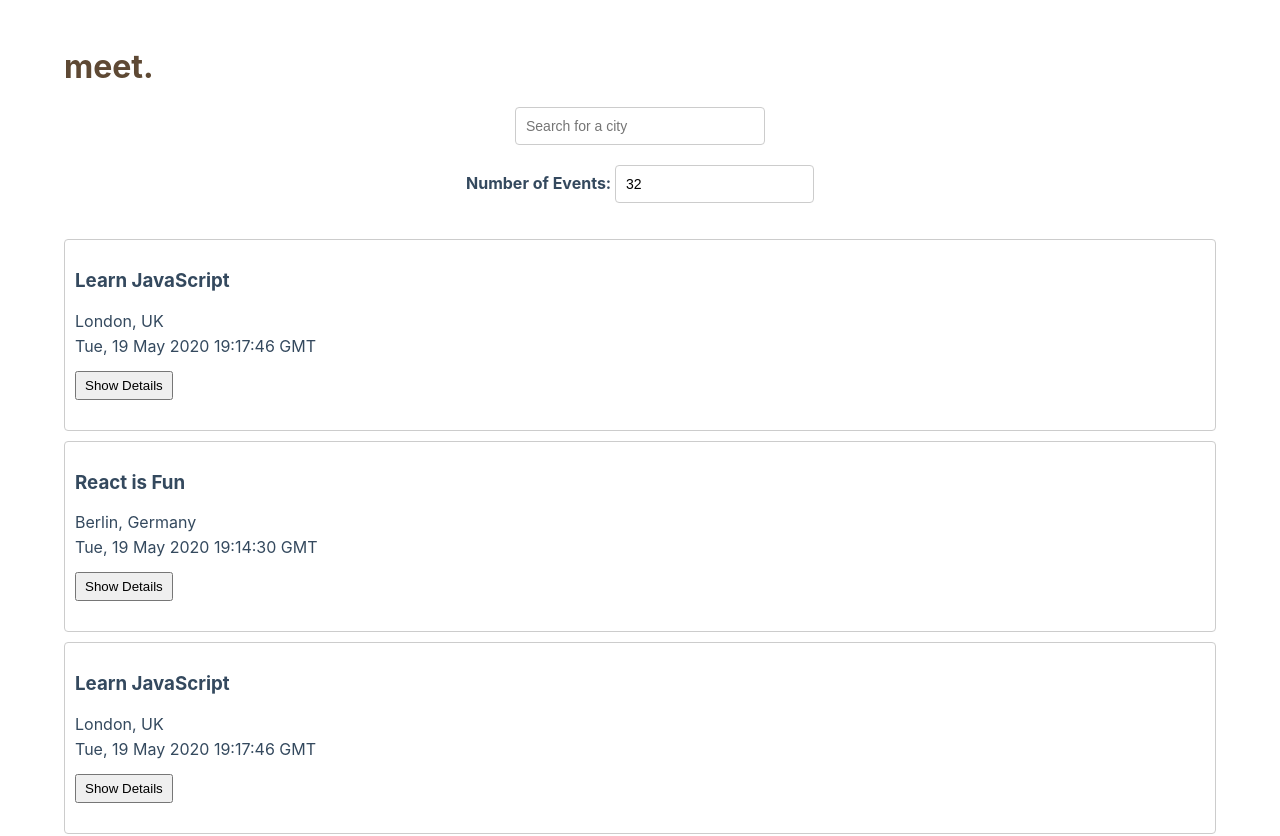
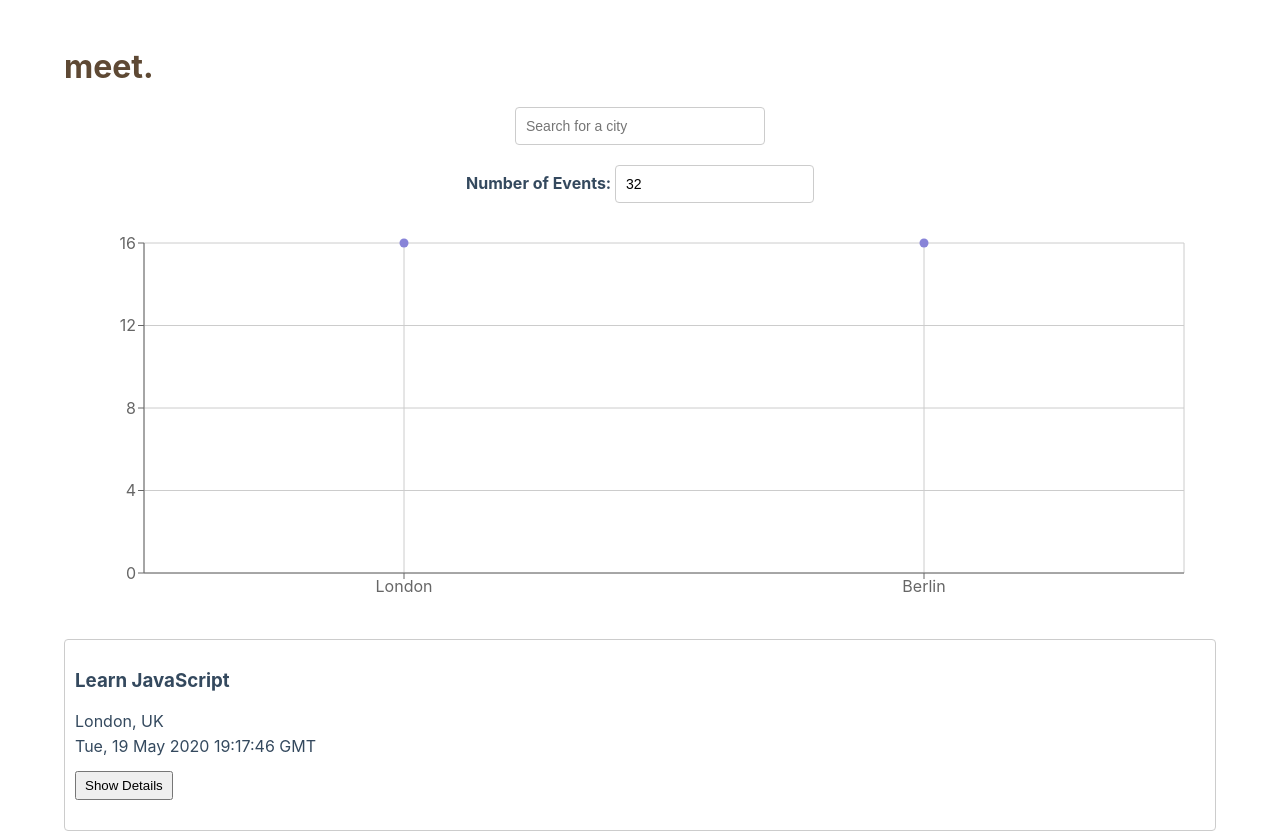
Before and after one commit to joannawongww/meet, a React (Create React App) app: page / in a window 1280 px wide. Shown: the top 836 px of the page. Built offline with nearby package versions, Linux system fonts and the light colour scheme; what atatus-spa would draw is missing.

Commit message:
added CityEventsChart scatterplot

```diff
--- a/src/App.js
+++ b/src/App.js
@@ -4,6 +4,7 @@ import CitySearch from './components/CitySearch'
 import NumberOfEvents from './components/NumberOfEvents'
 import { extractLocations, getEvents } from './api';
 import { InfoAlert, ErrorAlert, WarningAlert } from './components/Alert';
+import CityEventsChart from './components/CityEventsChart';
 
 import './App.css';
 
@@ -55,6 +56,7 @@ function App() {
       <NumberOfEvents
         setCurrentNOE={setCurrentNOE}
         setErrorAlert={setErrorAlert} />
+      <CityEventsChart allLocations={allLocations} events={events}/>
       <EventList events={events}/>
     </div>
   );
--- /dev/null
+++ b/src/components/CityEventsChart.js
@@ -0,0 +1,49 @@
+import { useState, useEffect } from "react";
+import {
+  ScatterChart,
+  Scatter,
+  XAxis,
+  YAxis,
+  CartesianGrid,
+  Tooltip,
+  ResponsiveContainer,
+} from "recharts";
+
+const CityEventsChart = ({ allLocations, events }) => {
+    const [data, setData] = useState([]);
+
+    useEffect(() => {
+        setData(getData());
+    }, [`${events}`]);
+
+    const getData = () => {
+        const data = allLocations.map((location) => {
+            const count = events.filter((event) => event.location ===location).length
+            const city = location.split(', ')[0];
+            return {count, city};
+        })
+        return data;
+    }
+
+    return (
+        <ResponsiveContainer width="99%" height={400}>
+      <ScatterChart
+        margin={{
+          top: 20,
+          right: 20,
+          bottom: 20,
+          left: 20,
+        }}
+      >
+        <CartesianGrid />
+        <XAxis type="category" dataKey="city" name="City" />
+        <YAxis type="number" dataKey="count" name="Number of Events" allowDecimals={false} />
+        <Tooltip cursor={{ strokeDasharray: '3 3' }} />
+        <Scatter name="A school" data={data} fill="#8884d8" />
+      </ScatterChart>
+    </ResponsiveContainer>
+    )
+
+};
+
+export default CityEventsChart;
```
